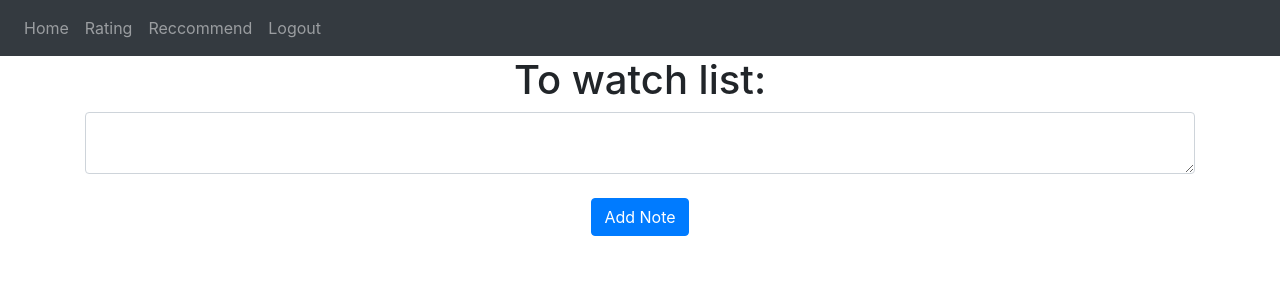
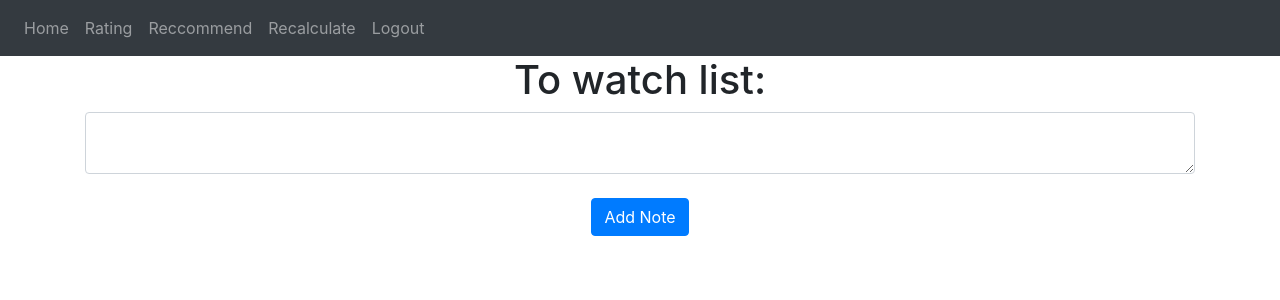
Before and after one commit to jita-mertlova/mal_recommender, a Flask app: page / in a window 1280 px wide. Shown: the top 300 px of the page. Run offline with Flask 3, Linux system fonts and the light colour scheme; the visitor is signed in with stand-in values (Sample User, id 1); data that the repository does not hold is empty; some libraries are stand-ins or nearby versions.

Commit message:
more pages

```diff
--- a/website/__init__.py
+++ b/website/__init__.py
@@ -2,6 +2,8 @@ from flask import Flask, render_template
 from flask_sqlalchemy import SQLAlchemy
 from os import path
 from flask_login import LoginManager
+#from .models import User
+from werkzeug.security import generate_password_hash
 
 db = SQLAlchemy()
 DB_NAME = "database.db"
@@ -33,6 +35,10 @@ def create_app():
 def create_database(app):
     if not path.exists('website/' + DB_NAME):
         db.create_all(app=app)
+        from .models import User
+        new_user = User(email="admin@a", first_name="Admin", password=generate_password_hash("aa", method='sha256'), is_admin=False)
+        #db.session.add(new_user)
+        #db.session.commit()
         # nafeedovat tam product vektory
 
         print('Created Database!')
--- a/website/auth.py
+++ b/website/auth.py
@@ -53,7 +53,7 @@ def sign_up():
         elif len(password1) < 2:
             flash('Password must be at least 2 characters.', category='error')
         else:
-            new_user = User(email=email, first_name=first_name, password=generate_password_hash(password1, method='sha256'))
+            new_user = User(email=email, first_name=first_name, password=generate_password_hash(password1, method='sha256'), is_admin=False)
             db.session.add(new_user)
             db.session.commit()
             #login_user(user, remember=True)
--- a/website/models.py
+++ b/website/models.py
@@ -15,7 +15,9 @@ class User(db.Model, UserMixin):
     email = db.Column(db.String(150), unique=True)
     password = db.Column(db.String(150))
     first_name = db.Column(db.String(150))
+    is_admin = db.Column(db.Boolean)
     notes = db.relationship('Note')
+
 
 class Rating(db.Model, UserMixin):
     id = db.Column(db.Integer, primary_key=True)
--- a/website/templates/base.html
+++ b/website/templates/base.html
@@ -32,7 +32,8 @@
           {% if user.is_authenticated %}
           <a class="nav-item nav-link" id="home" href="/">Home</a>
               <a class="nav-item nav-link" id="rating" href="/rating">Rating</a>
-              <a class="nav-item nav-link" id="rating" href="/reccommend">Reccommend</a>
+              <a class="nav-item nav-link" id="reccommend" href="/reccommend">Reccommend</a>
+                <a class="nav-item nav-link" id="recalculate" href="/recalculate">Recalculate</a>
           <a class="nav-item nav-link" id="logout" href="/logout">Logout</a>
 
           {% else %}
--- /dev/null
+++ b/website/templates/recalculate.html
@@ -0,0 +1,5 @@
+{% extends "base.html" %}
+{% block title %}Anime Recommender: Rating{% endblock %}
+{% block content %}
+    <h1>Recalculation has been done.</h1>
+{% endblock %}
--- a/website/views.py
+++ b/website/views.py
@@ -45,3 +45,8 @@ def rating():
 @login_required
 def reccommend():
     return render_template("reccommend.html", user=current_user)
+
+@views.route('/recalculate', methods=['GET', 'POST'])
+@login_required
+def recalculate():
+    return render_template("recalculate.html", user=current_user)
```
